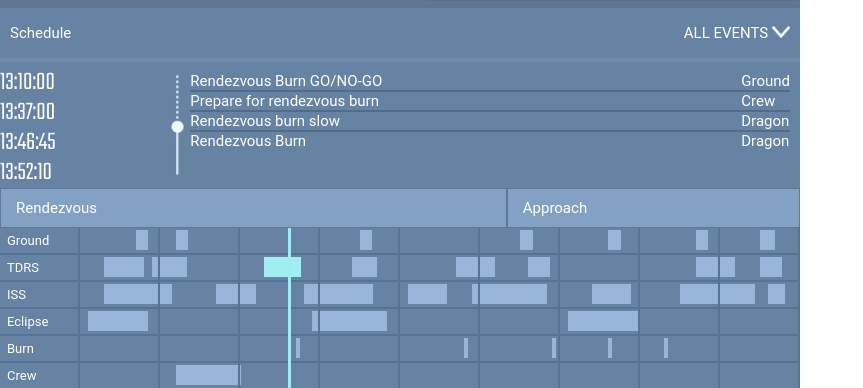
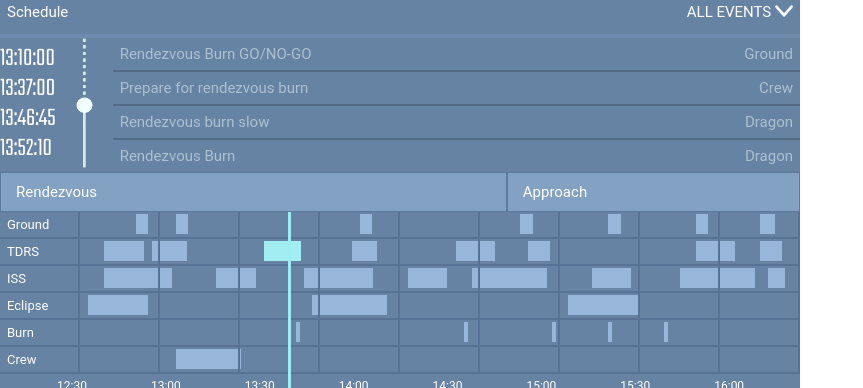
Before and after one commit to Konstantin331/Cursor-Home-Tasks, a plain HTML site: page Lesson3/index.html in a window 1280 px wide. Shown: the part 784-1172 px from the top of the page, without its empty margins (0-863 px from the left). Drawn offline with Linux system fonts and the light colour scheme; a web font is replaced by a local one.

Commit message:
Done with hometask

```diff
--- a/Lesson3/index.html
+++ b/Lesson3/index.html
@@ -143,32 +143,34 @@
                 <img src="стрелка.png" alt="arrow" class="arrow">
               </div>
             </div>
-          <div class="row sched">
+          <div class="line">
             <div class="time">
               <div class="">13:10:00</div>
               <div class="">13:37:00</div>
               <div class="">13:46:45</div>
               <div class="">13:52:10</div>
             </div>
-            <div class="bli">
-              <img src="line.png" alt="line" class="blin">
-            </div>
-            <div class="row margin grow">
-            <div class="grow">
-              <div class="">Rendezvous Burn GO/NO-GO</div>
-              <div class="border-top">Prepare for rendezvous burn</div>
-              <div class="border-top">Rendezvous burn slow</div>
-              <div class="border-top">Rendezvous Burn</div>
-            </div>
-            <div class="">
-              <div class="">Ground</div>
-              <div class="border-top">Crew</div>
-              <div class="border-top">Dragon</div>
-              <div class="border-top">Dragon</div>
+            <img src="line.png" alt="line" class="line-img">
+            <div class="rendez">
+              <div class="line">
+                <div class="mar">Rendezvous Burn GO/NO-GO</div>
+                <div class="mar">Ground</div>
+              </div>
+              <div class="border-top line">
+                <div class="mar">Prepare for rendezvous burn</div>
+                <div class="mar">Crew</div>
+              </div>
+              <div class="border-top line">
+                <div class="mar">Rendezvous burn slow</div>
+                <div class="mar">Dragon</div>
+              </div>
+              <div class="border-top line">
+                <div class="mar">Rendezvous Burn</div>
+                <div class="mar">Dragon</div>
             </div>
           </div>
-          </div>
         </div>
+      </div>
           <div id="rendezvous" class="container">
             <div class="notr row-d-header">
               <div class="headerr head-first">Rendezvous</div>
--- a/Lesson3/space.css
+++ b/Lesson3/space.css
@@ -78,11 +78,20 @@
   justify-content:space-between;
   align-items: center;
   height: 30px;
-  padding: 10px;
+  padding: 7px;
 }
 .line{
   display: flex;
   flex-direction:row;
+  justify-content: space-between;
+}
+.mar{
+  margin: 7px;
+}
+.line-img{
+  width: 17px;
+  height: 130px;
+  margin-right: 20px;
 }
 .head2{
   background-image: linear-gradient(to bottom, rgb(131,151,185), rgb(90,112,137));
@@ -113,27 +122,11 @@
   line-height: 30px;
   margin-top: 6px;
   color: white;
-  flex-grow: 1;
-
+  margin-right: 20px;
 }
-.sched{
-  justify-content: space-between;
-}
-.grow{
- flex-grow: 3;
-}
-.margin{
-  margin: 10px;
-}
-.bli{
-  display: flex;
-  justify-content: center;
-  align-items: center;
-  width: 5px;
-}
-.blin{
-  height: 100px;
-
+.rendez{
+  flex-grow: 4;
+  color: rgba(240, 254, 254, 0.5);
 }
 .border-top{
   border-top: 2px rgb(82,108,136) solid;
```
